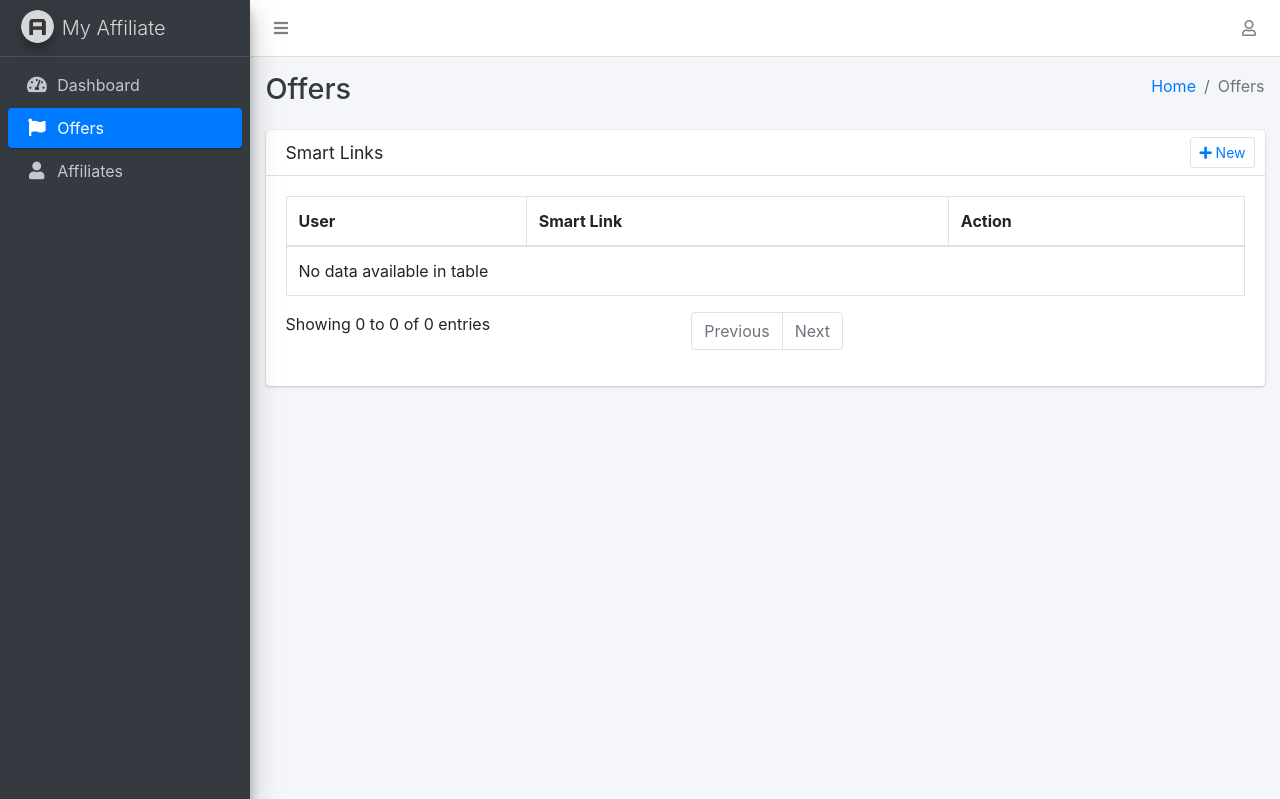
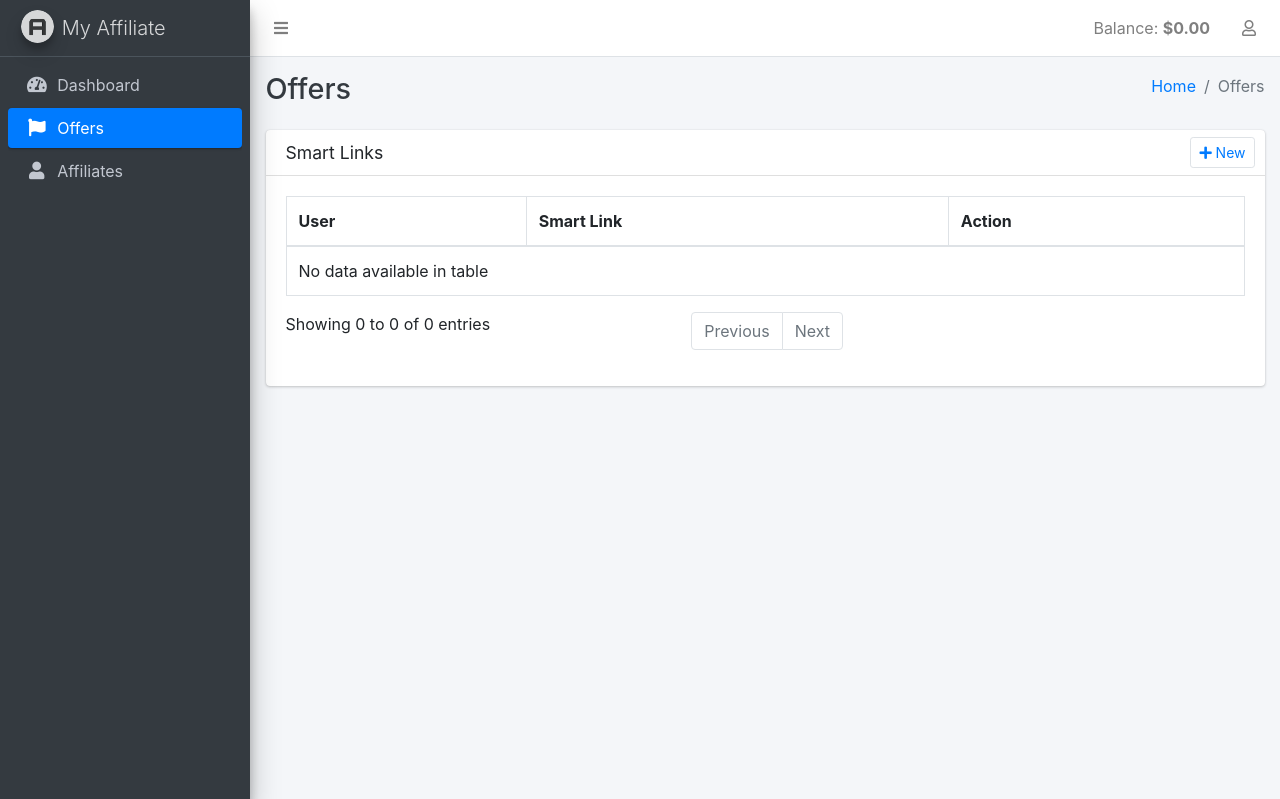
Before and after one commit to goldminer1030/django-affiliate-marketing, a Django app: page /dashboard/offers/ in a window 1280 px wide. Shown: the top 799 px of the page. Run offline with Django 3.2, Linux system fonts and the light colour scheme; the visitor is signed in with stand-in values (Sample User, id 1); data comes from the database, SQL or seed files in the repository; data that the repository does not hold is empty; some libraries are stand-ins or nearby versions.

Commit message:
Added balance to user

```diff
--- a/profiles/models.py
+++ b/profiles/models.py
@@ -1,8 +1,10 @@
 from django.contrib.auth.models import BaseUserManager, AbstractBaseUser
 from django.core.mail import send_mail
 from django.db import models
+from django.db.models import Sum
 from django.utils import timezone
 from django.utils.translation import ugettext as _
+from dashboard.models import Earnings
 
 
 class UserManager(BaseUserManager):
@@ -76,6 +78,9 @@ class User(AbstractBaseUser):
     def get_full_name(self):
         return u"{0} {1}".format(self.first_name, self.last_name).strip() or self.email
 
+    def get_balance(self):
+        return Earnings.objects.filter(customer=self).aggregate(Sum('money'))['money__sum']
+
     def get_short_name(self):
         return self.first_name or self.email.split('@')[0]
 
--- a/templates/dashboard/include/layout.html
+++ b/templates/dashboard/include/layout.html
@@ -32,6 +32,9 @@
       </ul>
 
       <ul class="navbar-nav ml-auto">
+        <li class="nav-item">
+          <span class="nav-link">Balance: <strong>${{ user.get_balance|default:'0'|floatformat:2 }}</strong></span>
+        </li>
         <li class="nav-item dropdown">
           <a class="nav-link" data-toggle="dropdown" href="#">
             <i class="far fa-user"></i>
```
